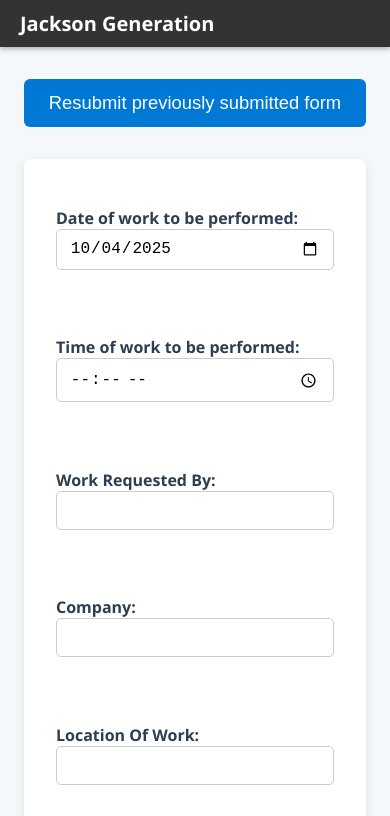
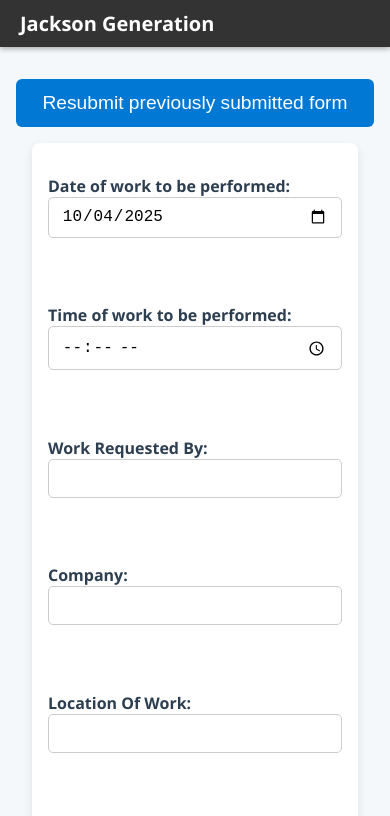
Before and after one commit to JacksonGeneration/work-request-form, a plain HTML site: page index.html in a window 390 px wide. Shown: the top 816 px of the page. Drawn offline with Linux system fonts and the light colour scheme.

Commit message:
Update index.html

```diff
--- a/index.html
+++ b/index.html
@@ -114,6 +114,29 @@
         .conditional {
             margin-top: 1rem;
             display: none;
+        }
+
+        @media (max-width: 400px) {
+            body {
+                padding: 1rem;
+            }
+            form {
+                padding: 1rem;
+                margin: 1rem;
+            }
+            form label {
+                font-size: 1rem;
+            }
+            form input, form textarea, form select, button {
+                font-size: 1rem;
+                padding: 0.8rem;
+            }
+            button {
+                font-size: 1.2rem;
+            }
+            .radio-button {
+                padding: 10px 20px;
+            }
         }
     </style>
 </head>
```
